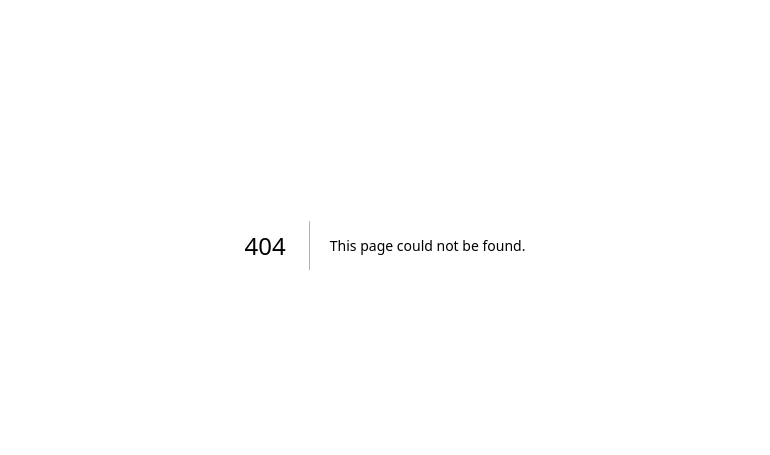
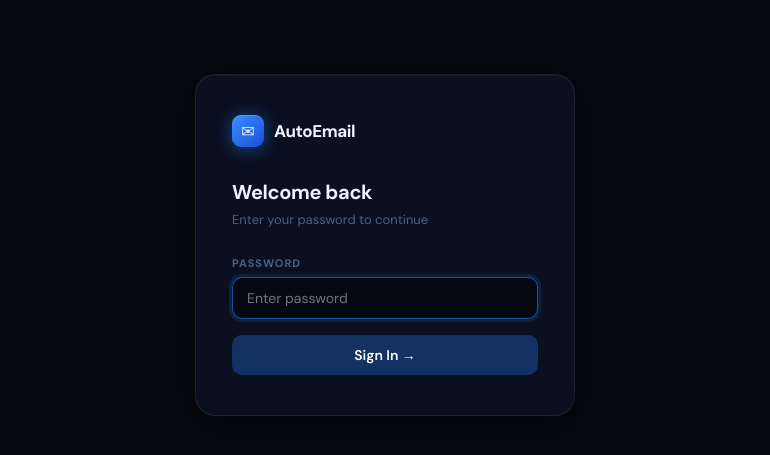
Before and after one commit to deathz6bee/autoemail, a Next.js app: page /login in a window 1280 px wide. Before the commit this address had no page. Shown: the part 155-610 px from the top of the page, without its empty margins (255-1025 px from the left). Built offline with nearby package versions, Linux system fonts and the light colour scheme.

Commit message:
feat: add password authentication

```diff
--- a/app/components/shared/Panel.tsx
+++ b/app/components/shared/Panel.tsx
@@ -1,3 +1,4 @@
+'use client';
 import { Theme } from '../types';
 
 interface Props {
--- a/app/components/shared/ProgressBar.tsx
+++ b/app/components/shared/ProgressBar.tsx
@@ -1,3 +1,4 @@
+'use client';
 import { Campaign, Theme } from '../types';
 
 interface Props {
--- /dev/null
+++ b/app/login/page.tsx
@@ -0,0 +1,139 @@
+'use client';
+import { useState } from 'react';
+import { useRouter } from 'next/navigation';
+
+export default function LoginPage() {
+  const [password, setPassword] = useState('');
+  const [error, setError] = useState('');
+  const [loading, setLoading] = useState(false);
+  const router = useRouter();
+
+  const handleLogin = async () => {
+    if (!password) return;
+    setLoading(true);
+    setError('');
+
+    const res = await fetch('/api/auth', {
+      method: 'POST',
+      headers: { 'Content-Type': 'application/json' },
+      body: JSON.stringify({ password }),
+    });
+
+    setLoading(false);
+    if (res.ok) {
+      router.push('/');
+      router.refresh();
+    } else {
+      setError('Incorrect password');
+      setPassword('');
+    }
+  };
+
+  return (
+    <div style={{
+      minHeight: '100vh',
+      background: 'radial-gradient(ellipse 80% 50% at 50% -10%, rgba(43,127,255,0.12) 0%, transparent 70%), #05080f',
+      display: 'flex', alignItems: 'center', justifyContent: 'center',
+      fontFamily: '"DM Sans",system-ui,sans-serif',
+    }}>
+      <style>{`
+        @import url('https://fonts.googleapis.com/css2?family=DM+Sans:wght@400;500;600;700&family=DM+Mono:wght@400;500&display=swap');
+        * { box-sizing: border-box; margin: 0; padding: 0; }
+        input:focus {
+          border-color: rgba(43,127,255,0.6) !important;
+          box-shadow: 0 0 0 3px rgba(43,127,255,0.15) !important;
+          outline: none !important;
+          background: rgba(0,0,0,0.5) !important;
+        }
+      `}</style>
+
+      <div style={{
+        background: 'rgba(13,20,40,0.7)',
+        backdropFilter: 'blur(20px)',
+        WebkitBackdropFilter: 'blur(20px)',
+        border: '1px solid rgba(255,255,255,0.07)',
+        borderRadius: 20,
+        padding: '40px 36px',
+        width: '100%',
+        maxWidth: 380,
+        boxShadow: '0 8px 40px rgba(0,0,0,0.5), inset 0 1px 0 rgba(255,255,255,0.05)',
+      }}>
+        {/* Logo */}
+        <div style={{ display: 'flex', alignItems: 'center', gap: 10, marginBottom: 32 }}>
+          <div style={{
+            width: 32, height: 32, borderRadius: 9,
+            background: 'linear-gradient(135deg,#3b8fff 0%,#1a4fd6 100%)',
+            display: 'flex', alignItems: 'center', justifyContent: 'center',
+            fontSize: 16,
+            boxShadow: '0 2px 16px rgba(43,127,255,0.5), inset 0 1px 0 rgba(255,255,255,0.2)',
+          }}>✉</div>
+          <span style={{ fontWeight: 700, fontSize: 17, letterSpacing: '-0.025em', color: '#f0f4ff' }}>
+            AutoEmail
+          </span>
+        </div>
+
+        <div style={{ marginBottom: 6, fontSize: 20, fontWeight: 700, color: '#f0f4ff', letterSpacing: '-0.02em' }}>
+          Welcome back
+        </div>
+        <div style={{ fontSize: 13, color: '#4a6080', marginBottom: 28 }}>
+          Enter your password to continue
+        </div>
+
+        <div style={{ marginBottom: 16 }}>
+          <label style={{
+            display: 'block', fontSize: 11, fontWeight: 700,
+            letterSpacing: '0.09em', textTransform: 'uppercase',
+            color: '#4a6080', marginBottom: 7,
+          }}>Password</label>
+          <input
+            type="password"
+            value={password}
+            onChange={e => setPassword(e.target.value)}
+            onKeyDown={e => e.key === 'Enter' && handleLogin()}
+            placeholder="Enter password"
+            autoFocus
+            style={{
+              display: 'block', width: '100%',
+              border: '1px solid rgba(255,255,255,0.11)',
+              borderRadius: 10, padding: '11px 14px', fontSize: 14,
+              color: '#f0f4ff', background: 'rgba(0,0,0,0.35)',
+              backdropFilter: 'blur(8px)', fontFamily: 'inherit',
+              transition: 'all 0.2s',
+            }}
+          />
+        </div>
+
+        {error && (
+          <div style={{
+            background: 'rgba(239,68,68,0.1)',
+            border: '1px solid rgba(239,68,68,0.3)',
+            color: '#fca5a5', borderRadius: 8,
+            padding: '9px 14px', fontSize: 13,
+            marginBottom: 16, fontFamily: 'DM Mono,monospace',
+          }}>
+            ✕ {error}
+          </div>
+        )}
+
+        <button
+          onClick={handleLogin}
+          disabled={loading || !password}
+          style={{
+            width: '100%',
+            background: loading || !password
+              ? 'rgba(43,127,255,0.3)'
+              : 'linear-gradient(135deg, #2b7fff 0%, #1a5fd6 100%)',
+            color: '#fff', border: 'none',
+            borderRadius: 10, padding: '11px 22px', fontSize: 14,
+            fontWeight: 600, cursor: loading || !password ? 'not-allowed' : 'pointer',
+            transition: 'all 0.2s',
+            boxShadow: loading || !password ? 'none' : '0 2px 16px rgba(43,127,255,0.4)',
+            fontFamily: 'inherit',
+          }}
+        >
+          {loading ? 'Signing in…' : 'Sign In →'}
+        </button>
+      </div>
+    </div>
+  );
+}
```
Also changed, not shown: app/api/auth/route.ts (added, +32 -0 lines), middleware.ts (added, +29 -0 lines).
